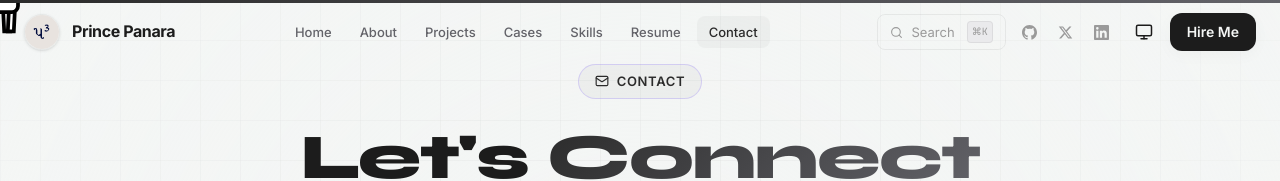
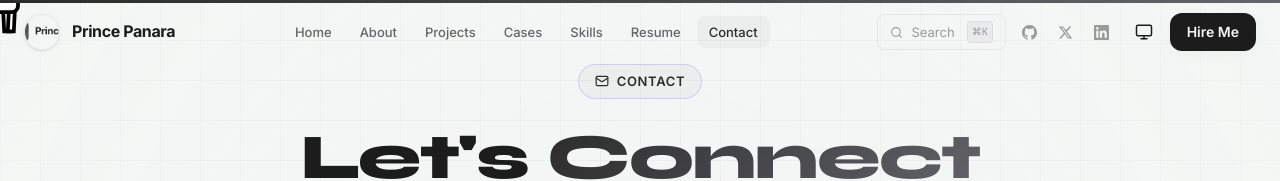
Before and after one commit to PrincePanara/portfolio-website, a Next.js app: page /contact in a window 1280 px wide. Shown: the top 181 px of the page. Built offline with nearby package versions, Linux system fonts and the light colour scheme.

Commit message:
fix: empty playground page build error and update navbar logo

```diff
--- a/app/playground/page.tsx
+++ b/app/playground/page.tsx
@@ -138,3 +138,7 @@
 //     </div>
 //   );
 // }
+
+export default function Playground() {
+  return null;
+}
--- a/components/layout/Navbar.tsx
+++ b/components/layout/Navbar.tsx
@@ -82,7 +82,7 @@ export function Navbar() {
               transition={{ type: "spring", stiffness: 400 }}
             >
               <NextImage
-                src="/avatar.png"
+                src="/logo.png"
                 alt="Prince Panara Logo"
                 fill
                 className="object-cover"
```
